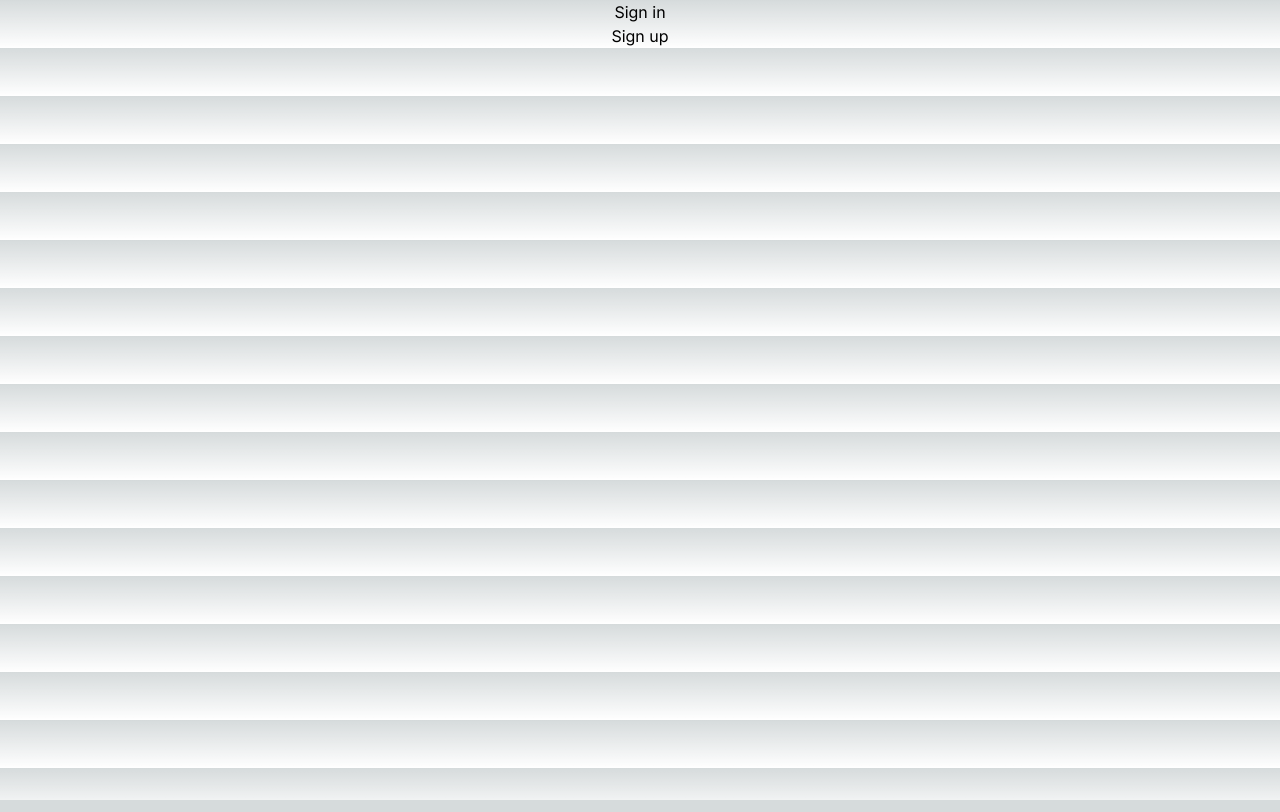
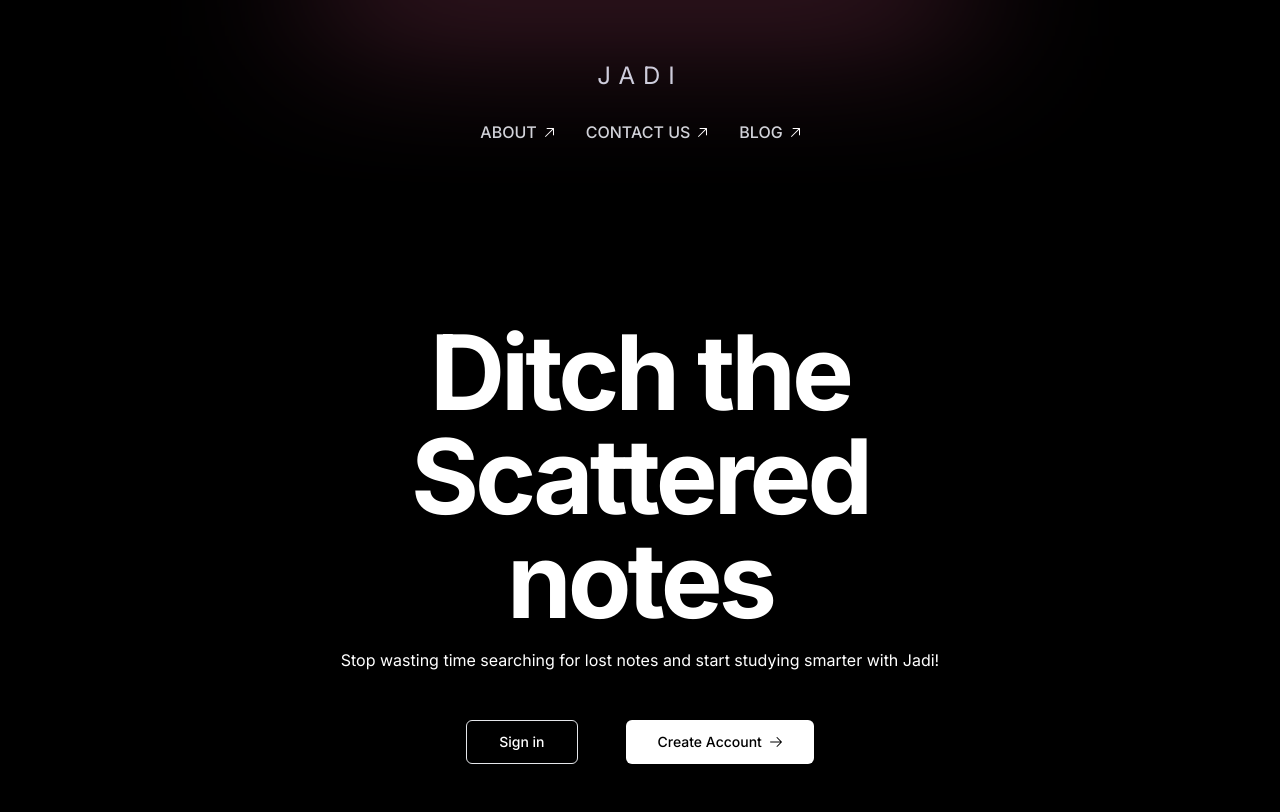
Before and after one commit to wilfredeveloper/jadi, a Next.js app: page / in a window 1280 px wide. Built offline with nearby package versions, Linux system fonts and the light colour scheme.

Commit message:
Update UI components and layout

```diff
--- a/components/ui/button.tsx
+++ b/components/ui/button.tsx
@@ -9,11 +9,11 @@ const buttonVariants = cva(
   {
     variants: {
       variant: {
-        default: "bg-primary text-primary-foreground hover:bg-primary/90",
+        default: "bg-primary text-foreground hover:bg-primary/90",
         destructive:
           "bg-destructive text-destructive-foreground hover:bg-destructive/90",
         outline:
-          "border border-input bg-background hover:bg-accent hover:text-accent-foreground",
+          "border border-input bg-foreground hover:bg-accent hover:text-accent-foreground",
         secondary:
           "bg-secondary text-secondary-foreground hover:bg-secondary/80",
         ghost: "hover:bg-accent hover:text-accent-foreground",
--- a/src/app/globals.css
+++ b/src/app/globals.css
@@ -2,32 +2,8 @@
 @tailwind components;
 @tailwind utilities;
 
-:root {
-  --foreground-rgb: 0, 0, 0;
-  --background-start-rgb: 214, 219, 220;
-  --background-end-rgb: 255, 255, 255;
-}
-
-@media (prefers-color-scheme: dark) {
-  :root {
-    --foreground-rgb: 255, 255, 255;
-    --background-start-rgb: 0, 0, 0;
-    --background-end-rgb: 0, 0, 0;
-  }
-}
 
 body {
-  color: rgb(var(--foreground-rgb));
-  background: linear-gradient(
-      to bottom,
-      transparent,
-      rgb(var(--background-end-rgb))
-    )
-    rgb(var(--background-start-rgb));
+  color: #fff;
+  background: #000000
 }
-
-@layer utilities {
-  .text-balance {
-    text-wrap: balance;
-  }
-}
--- a/src/app/layout.tsx
+++ b/src/app/layout.tsx
@@ -1,6 +1,7 @@
 import type { Metadata } from "next";
 import { Inter } from "next/font/google";
 import "./globals.css";
+import NavBar from "@/components/component/NavBar/NavBar";
 
 const inter = Inter({ subsets: ["latin"] });
 
@@ -16,7 +17,12 @@ export default function RootLayout({
 }>) {
   return (
     <html lang="en">
-      <body className={inter.className}>{children}</body>
+      <body className={inter.className}>
+        <NavBar />
+
+        {children}
+
+      </body>
     </html>
   );
 }
--- a/src/app/page.tsx
+++ b/src/app/page.tsx
@@ -1,11 +1,30 @@
 import Image from "next/image";
+import styles from "./homepage.module.css"
 import {RegisterLink, LoginLink} from "@kinde-oss/kinde-auth-nextjs/components";
+import { Button } from "@/components/ui/button";
 
 export default function Home() {
   return (
-    <main className="flex min-h-screen flex-col items-center justify-between p-24">
-      <LoginLink>Sign in</LoginLink>
-      <RegisterLink>Sign up</RegisterLink>
+    <main className={`${styles.main_content}`}>
+      <section className={`${styles.section_one} ${styles.section} flex flex-col items-center justify-center text-white`}>
+        <h1 className={`${styles.hero_title}`}>Ditch the Scattered notes </h1>
+        <p className={`${styles.hero_desc}`}>Stop wasting time searching for lost notes and start studying smarter with Jadi!</p>
+
+        <div className={`flex align-middle justify-evenly ${styles.btn_group}`}>
+          <LoginLink className={`${styles.btn_link}`}>
+            <Button variant="outline" size="lg"> Sign in </Button>
+          </LoginLink>
+
+          <RegisterLink className={`${styles.btn_link}`}>
+            <Button variant="default" size="lg"> Create Account
+                <svg className={`${styles.btn_icon}`} width="12" height="10" viewBox="0 0 24 20" fill="none" xmlns="http://www.w3.org/2000/svg">
+              <path d="M23.7075 10.7081L14.7075 19.7081C14.5199 19.8957 14.2654 20.0011 14 20.0011C13.7346 20.0011 13.4801 19.8957 13.2925 19.7081C13.1049 19.5204 12.9994 19.2659 12.9994 19.0006C12.9994 18.7352 13.1049 18.4807 13.2925 18.2931L20.5863 11.0006H1C0.734784 11.0006 0.48043 10.8952 0.292893 10.7077C0.105357 10.5201 0 10.2658 0 10.0006C0 9.73534 0.105357 9.48099 0.292893 9.29345C0.48043 9.10591 0.734784 9.00056 1 9.00056H20.5863L13.2925 1.70806C13.1049 1.52042 12.9994 1.26592 12.9994 1.00056C12.9994 0.735192 13.1049 0.480697 13.2925 0.293056C13.4801 0.105415 13.7346 0 14 0C14.2654 0 14.5199 0.105415 14.7075 0.293056L23.7075 9.29306C23.8005 9.38593 23.8742 9.49622 23.9246 9.61762C23.9749 9.73901 24.0008 9.86914 24.0008 10.0006C24.0008 10.132 23.9749 10.2621 23.9246 10.3835C23.8742 10.5049 23.8005 10.6152 23.7075 10.7081Z" fill="black"/>
+              </svg>
+            </Button>
+          </RegisterLink>
+
+        </div>
+      </section>
     </main>
   );
 }
```
Also changed, not shown: src/app/dashboard/page.tsx (+14 -10 lines).
